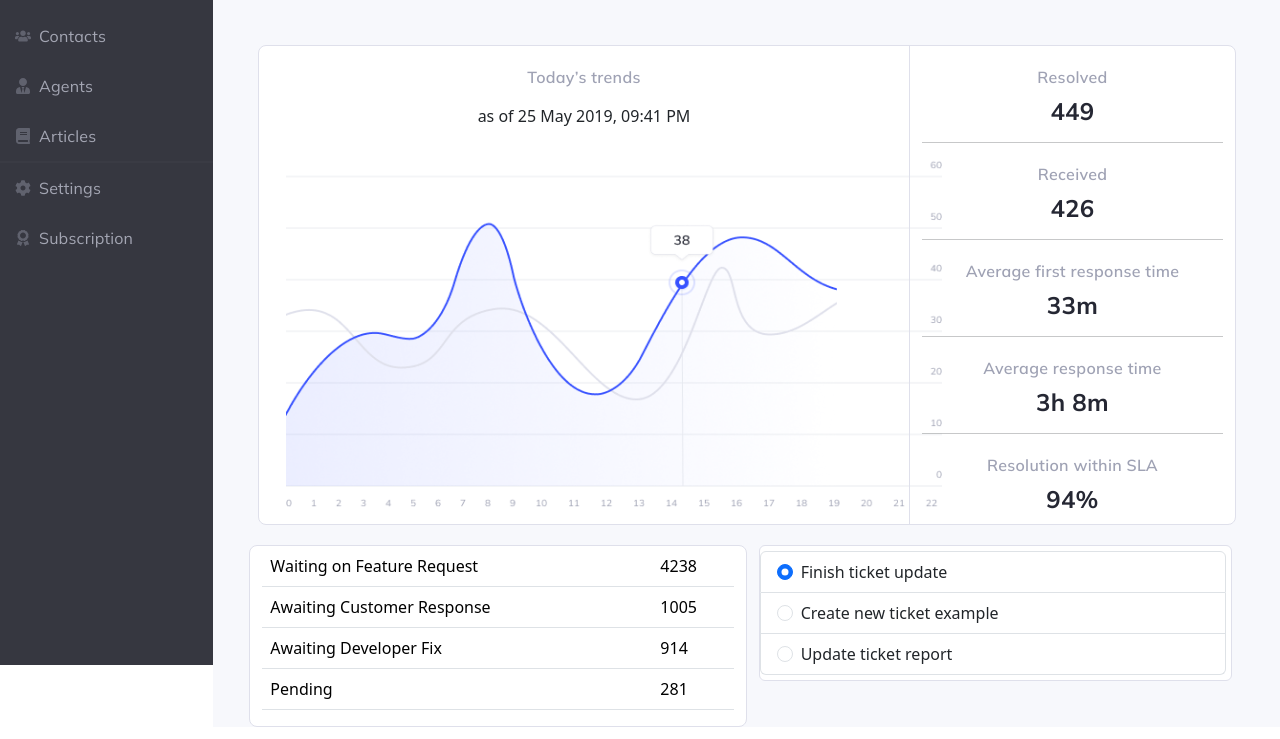
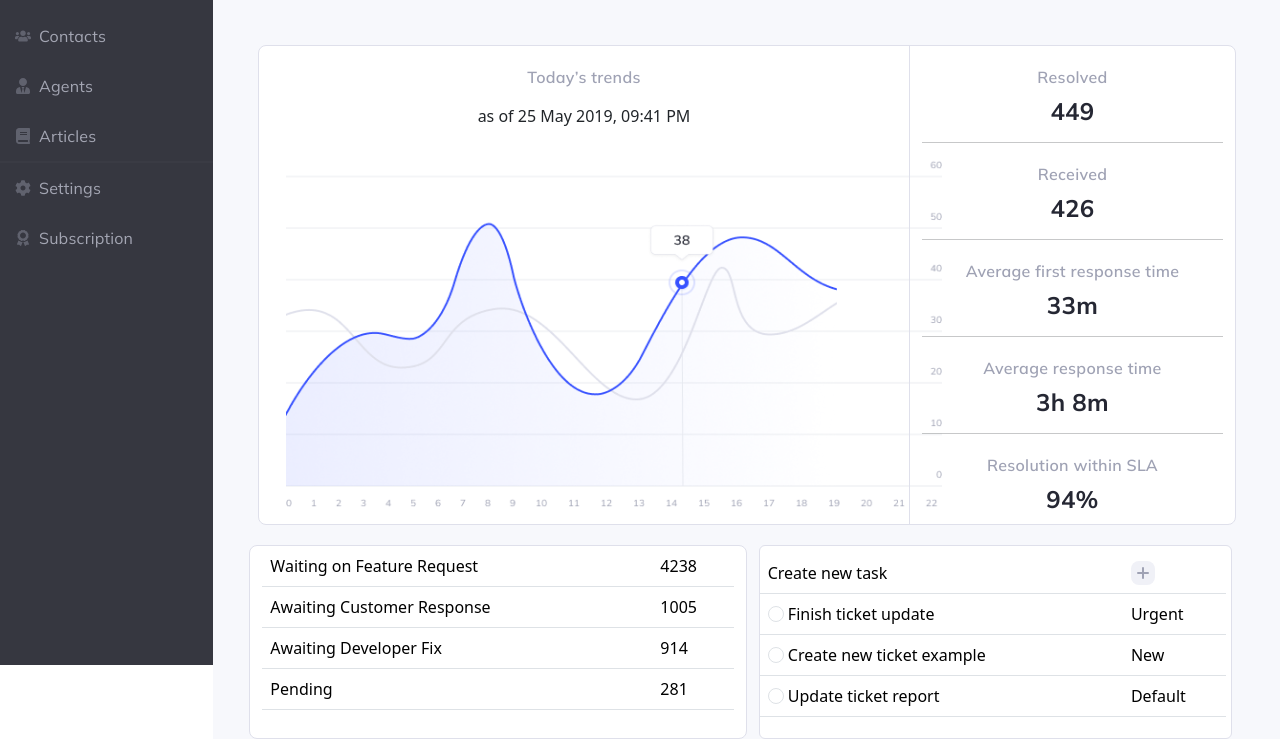
Before and after one commit to PouyanTaheri/bootsrap, a website: page public/index.html in a window 1280 px wide. Shown: the part 255-994 px from the top of the page. Drawn offline with nearby package versions, Linux system fonts and the light colour scheme; a web font is replaced by a local one.

Commit message:
Update index.html

```diff
--- a/public/index.html
+++ b/public/index.html
@@ -313,18 +313,44 @@
                </div>
                <div class="col-md-6">
                   <div class="list-group Tasks">
-                     <label class="list-group-item d-flex gap-2">
-                     <input class="form-check-input flex-shrink-0" type="radio" name="listGroupRadios" id="listGroupRadios1" value="" checked>
-                     <span>Finish ticket update</span>
-                     </label>
-                     <label class="list-group-item d-flex gap-2">
-                     <input class="form-check-input flex-shrink-0" type="radio" name="listGroupRadios" id="listGroupRadios2" value="">
-                     <span>Create new ticket example</span>
-                     </label>
-                     <label class="list-group-item d-flex gap-2">
-                     <input class="form-check-input flex-shrink-0" type="radio" name="listGroupRadios" id="listGroupRadios3" value="">
-                     <span>Update ticket report</span>
-                     </label>
+                    <table class="table">
+                      <thead>
+                    <tr>
+                      <td colspan="2">Create new task</td>
+                      <th scope="row"></th>
+                      <td>
+                        <svg xmlns="http://www.w3.org/2000/svg" width="24" height="24" viewBox="0 0 24 24" fill="none">
+                          <rect width="24" height="24" rx="8" fill="#F0F1F7"/>
+                          <path d="M12 7V17" stroke="#9FA2B4" stroke-width="2" stroke-linecap="round"/>
+                          <path d="M17 12L7 12" stroke="#9FA2B4" stroke-width="2" stroke-linecap="round"/>
+                        </svg>
+                      </td>
+                    </tr>
+                    <tr>
+                      <td colspan="2">
+                        <input class="form-check-input flex-shrink-0" type="radio" name="listGroupRadios" id="listGroupRadios3" value="">
+                        Finish ticket update
+                    </td>
+                    <th scope="row"></th>
+                    <td>Urgent</td>
+                    </tr>
+                    <tr>
+                      <td colspan="2">
+                        <input class="form-check-input flex-shrink-0" type="radio" name="listGroupRadios" id="listGroupRadios3" value="">
+                        Create new ticket example
+                    </td>
+                    <th scope="row"></th>
+                    <td>New</td>
+                    <tr>
+                      <td colspan="2">
+                          <input class="form-check-input flex-shrink-0" type="radio" name="listGroupRadios" id="listGroupRadios3" value="">
+                          Update ticket report
+                      </td>
+                      <th scope="row"></th>
+                      <td>Default</td>
+                    </tr>
+                  </tbody>
+                </table>
                   </div>
                </div>
             </div>
```
